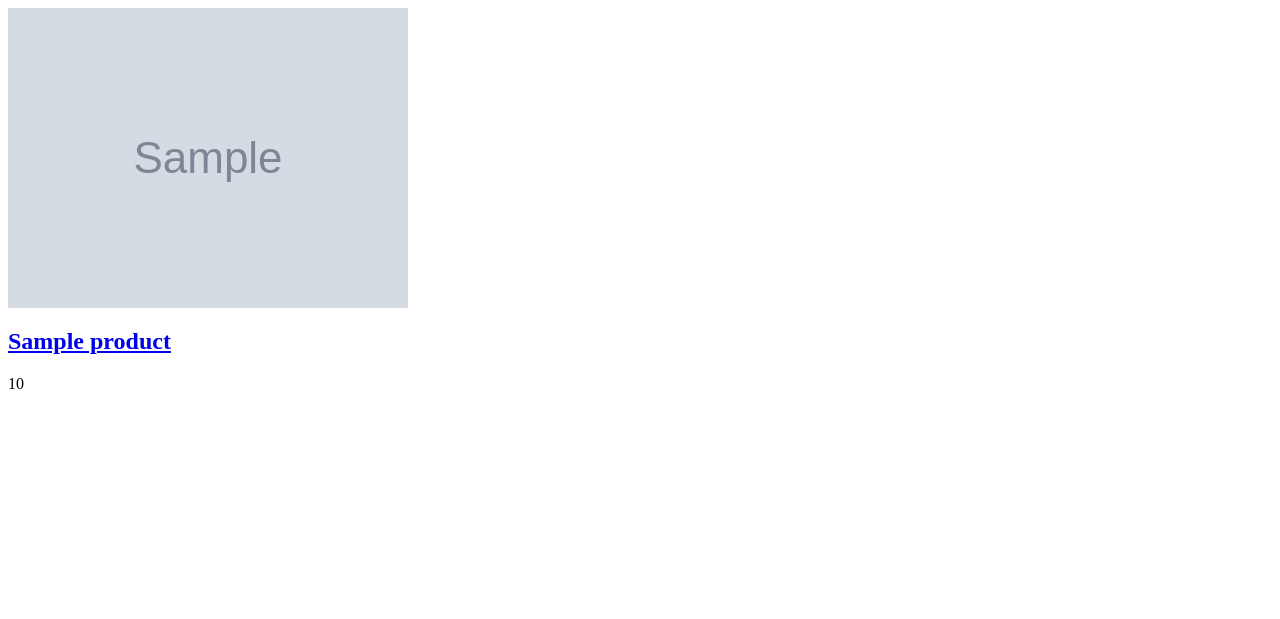
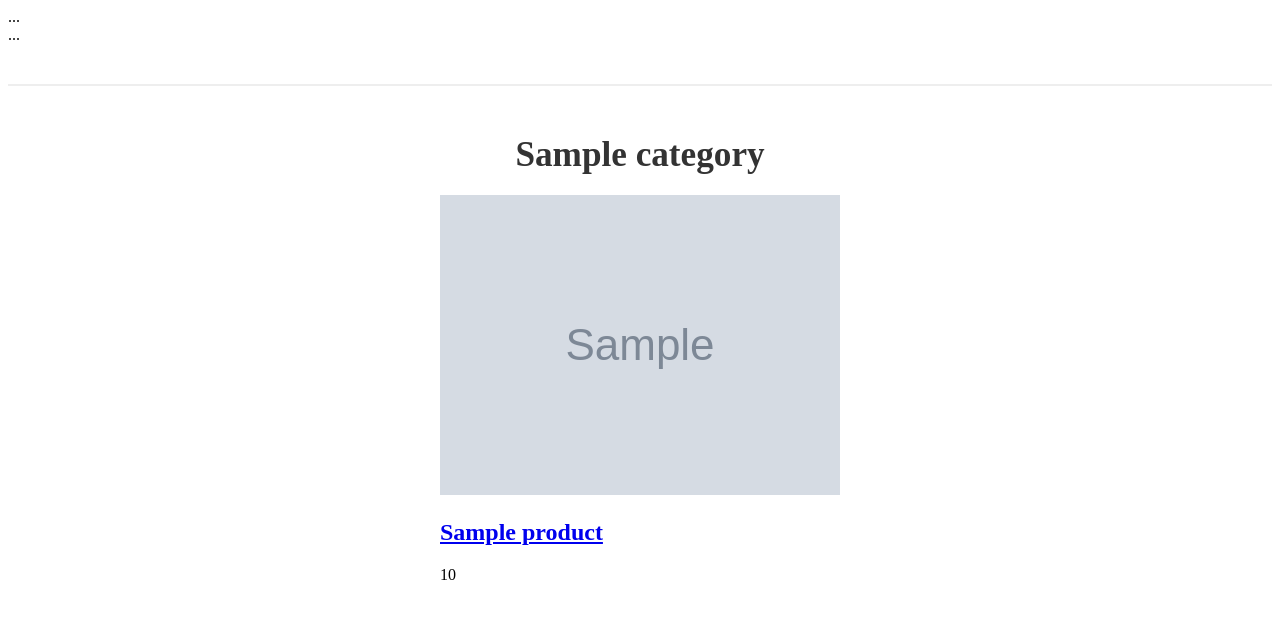
Before and after one commit to oop-nhom-8-bai-ban-hang/shop-ban, a Flask app: template templates/index.html in a window 1280 px wide. Shown: the top 619 px of the page. Run offline with Flask 3, Linux system fonts and the light colour scheme; the template is opened without the code that fills it: most values are stand-ins (such as "Sample title", 1, 10 or a date in 2020); grey boxes marked "Sample" are stand-in pictures.

Commit message:
Update index.html

```diff
--- a/templates/index.html
+++ b/templates/index.html
@@ -1,13 +1,55 @@
-{% for product_id, product_data in products.items() %}
-<div class="item" aria-hidden="true">
+<!DOCTYPE html>
+<html lang="vi">
+<head>
+    <meta charset="UTF-8">
+    <title>Shop Bán Hàng</title>
+    <style>
+        /* ... CSS chung của bạn ... */
+        .category-section {
+            margin-top: 40px;
+            padding: 20px;
+            border-top: 2px solid #eee;
+        }
+        .category-title {
+            font-size: 2.2em;
+            color: #333;
+            margin-bottom: 20px;
+            text-align: center;
+        }
+        .product-container {
+            display: flex;
+            flex-wrap: wrap;
+            justify-content: center;
+            gap: 20px;
+        }
+    </style>
+</head>
+<body>
+    <div id="welcome-screen"> ... </div>
+    <div class="header-container"> ... </div>
+
+    {% for category_name, products_in_category in categories.items() %}
+    <div class="category-section">
+        <h2 class="category-title">{{ category_name }}</h2>
+        <div class="product-container">
+            {% for product in products_in_category %}
+            <div class="item">
                 <div class="image-box">
-        <img src="{{ url_for('static', filename=product_data.cover_image) }}" alt="Hình {{ product_data.name }}" class="product-image">
+                    <img src="{{ url_for('static', filename=product.cover_image) }}" alt="Hình {{ product.name }}" class="product-image">
                 </div>
                 <div class="detail-box">
                     <div class="info-row">
-            <h2><a href="{{ url_for('product', product_id=product_id) }}">{{ product_data.name }}</a></h2>
-            <p class="product-price">{{ product_data.price }}</p>
+                        <h2><a href="{{ url_for('product', product_id=product.id) }}">{{ product.name }}</a></h2>
+                        <p class="product-price">{{ product.price }}</p>
                     </div>
                 </div>
             </div>
             {% endfor %}
+        </div>
+    </div>
+    {% endfor %}
+
+    <audio id="background-music"> ... </audio>
+    <script> ... </script>
+</body>
+</html>
```
Lines whose indentation alone changed are shown as unchanged.
